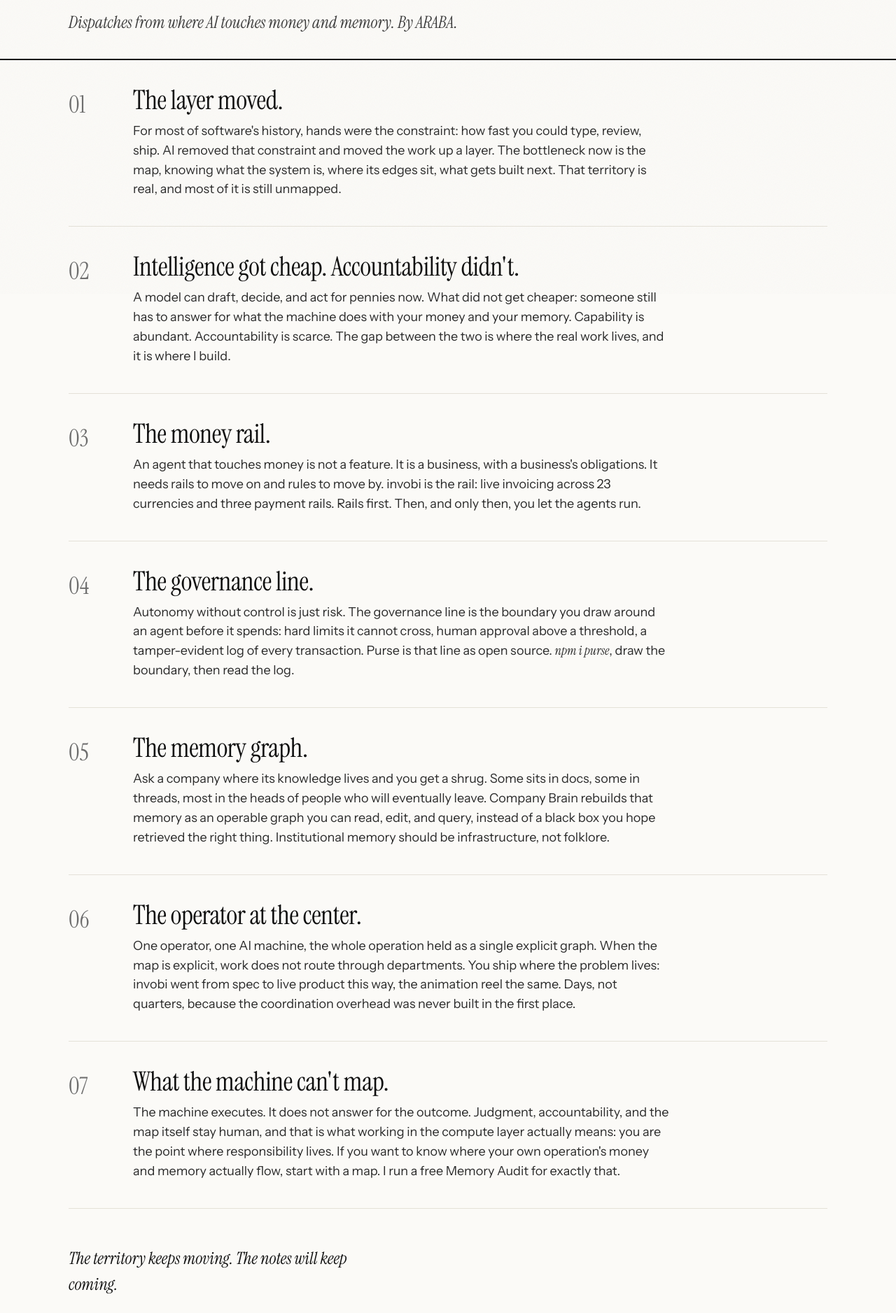
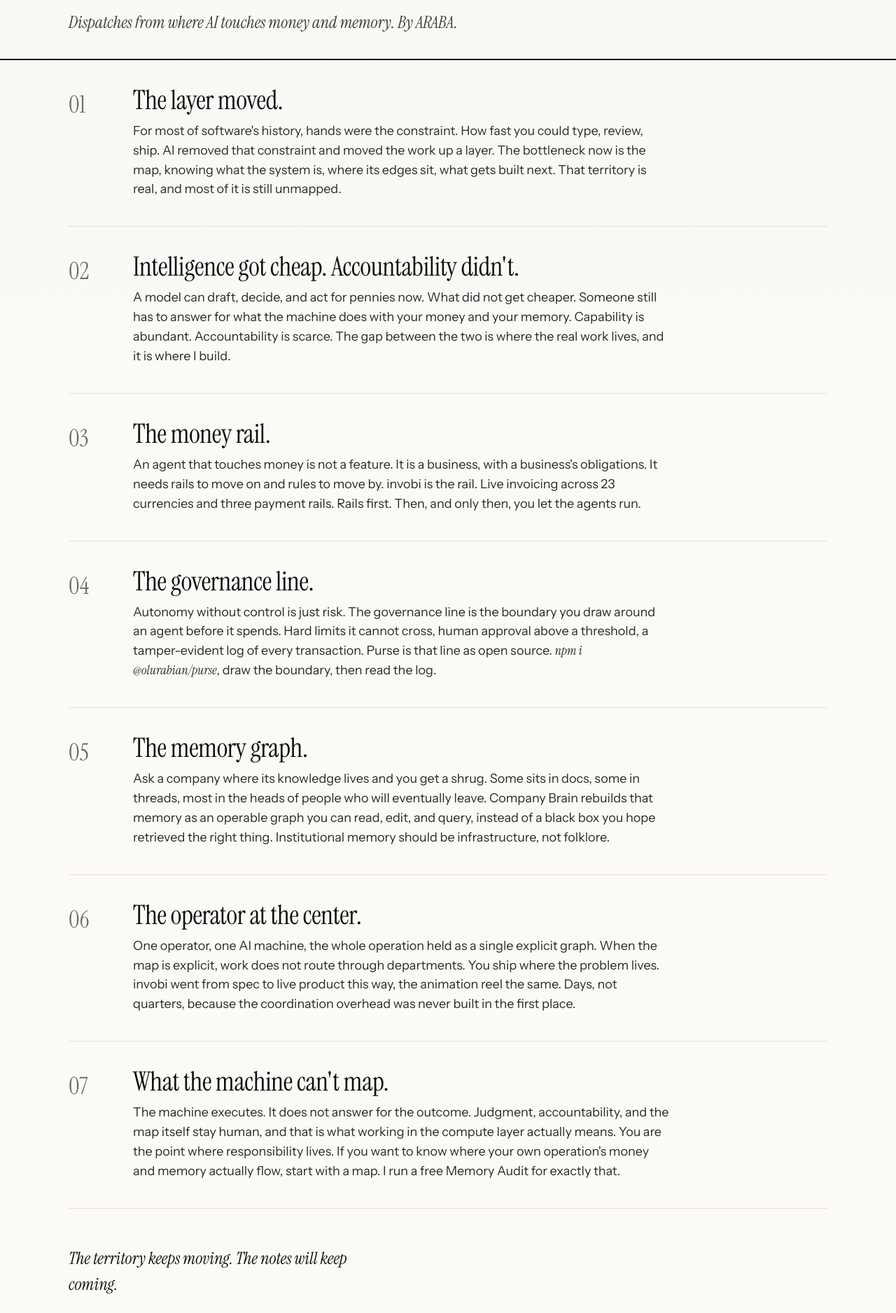
Before and after one commit to ArabianAnalyst/olurabian-site, a website: page field-notes.html in a window 1280 px wide. Shown: the part 380-2257 px from the top of the page at 70% size. Drawn offline with Linux system fonts and the light colour scheme.

Commit message:
Copy: remove colons from all reader-facing copy site-wide
Applies the no-colons voice rule across index, dso-snapshot, explainers,
field-notes, privacy, and the two OG cards. Colons replaced with full stops
or commas; no visible copy relies on a colon anymore. Also fixes the stale
'npm i purse' in the Field Notes governance entry to 'npm i @olurabian/purse'.

Co-Authored-By: Claude Opus 4.8 <noreply@anthropic.com>

```diff
--- a/field-notes.html
+++ b/field-notes.html
@@ -39,28 +39,28 @@
         <span class="n">01</span>
         <div>
           <h2>The layer moved.</h2>
-          <p>For most of software's history, hands were the constraint: how fast you could type, review, ship. AI removed that constraint and moved the work up a layer. The bottleneck now is the map, knowing what the system is, where its edges sit, what gets built next. That territory is real, and most of it is still unmapped.</p>
+          <p>For most of software's history, hands were the constraint. How fast you could type, review, ship. AI removed that constraint and moved the work up a layer. The bottleneck now is the map, knowing what the system is, where its edges sit, what gets built next. That territory is real, and most of it is still unmapped.</p>
         </div>
       </article>
       <article class="fn-entry">
         <span class="n">02</span>
         <div>
           <h2>Intelligence got cheap. Accountability didn't.</h2>
-          <p>A model can draft, decide, and act for pennies now. What did not get cheaper: someone still has to answer for what the machine does with your money and your memory. Capability is abundant. Accountability is scarce. The gap between the two is where the real work lives, and it is where I build.</p>
+          <p>A model can draft, decide, and act for pennies now. What did not get cheaper. Someone still has to answer for what the machine does with your money and your memory. Capability is abundant. Accountability is scarce. The gap between the two is where the real work lives, and it is where I build.</p>
         </div>
       </article>
       <article class="fn-entry">
         <span class="n">03</span>
         <div>
           <h2>The money rail.</h2>
-          <p>An agent that touches money is not a feature. It is a business, with a business's obligations. It needs rails to move on and rules to move by. invobi is the rail: live invoicing across 23 currencies and three payment rails. Rails first. Then, and only then, you let the agents run.</p>
+          <p>An agent that touches money is not a feature. It is a business, with a business's obligations. It needs rails to move on and rules to move by. invobi is the rail. Live invoicing across 23 currencies and three payment rails. Rails first. Then, and only then, you let the agents run.</p>
         </div>
       </article>
       <article class="fn-entry">
         <span class="n">04</span>
         <div>
           <h2>The governance line.</h2>
-          <p>Autonomy without control is just risk. The governance line is the boundary you draw around an agent before it spends: hard limits it cannot cross, human approval above a threshold, a tamper-evident log of every transaction. Purse is that line as open source. <code>npm i purse</code>, draw the boundary, then read the log.</p>
+          <p>Autonomy without control is just risk. The governance line is the boundary you draw around an agent before it spends. Hard limits it cannot cross, human approval above a threshold, a tamper-evident log of every transaction. Purse is that line as open source. <code>npm i @olurabian/purse</code>, draw the boundary, then read the log.</p>
         </div>
       </article>
       <article class="fn-entry">
@@ -74,14 +74,14 @@
         <span class="n">06</span>
         <div>
           <h2>The operator at the center.</h2>
-          <p>One operator, one AI machine, the whole operation held as a single explicit graph. When the map is explicit, work does not route through departments. You ship where the problem lives: invobi went from spec to live product this way, the animation reel the same. Days, not quarters, because the coordination overhead was never built in the first place.</p>
+          <p>One operator, one AI machine, the whole operation held as a single explicit graph. When the map is explicit, work does not route through departments. You ship where the problem lives. invobi went from spec to live product this way, the animation reel the same. Days, not quarters, because the coordination overhead was never built in the first place.</p>
         </div>
       </article>
       <article class="fn-entry">
         <span class="n">07</span>
         <div>
           <h2>What the machine can't map.</h2>
-          <p>The machine executes. It does not answer for the outcome. Judgment, accountability, and the map itself stay human, and that is what working in the compute layer actually means: you are the point where responsibility lives. If you want to know where your own operation's money and memory actually flow, start with a map. I run a free Memory Audit for exactly that.</p>
+          <p>The machine executes. It does not answer for the outcome. Judgment, accountability, and the map itself stay human, and that is what working in the compute layer actually means. You are the point where responsibility lives. If you want to know where your own operation's money and memory actually flow, start with a map. I run a free Memory Audit for exactly that.</p>
         </div>
       </article>
     </section>
```
Also changed, not shown: dso-snapshot.html (+2 -2 lines), explainers.html (+2 -2 lines), index.html (+3 -3 lines), og-dso.html (+1 -1 lines), og-memory.html (+1 -1 lines), privacy.html (+1 -1 lines).
